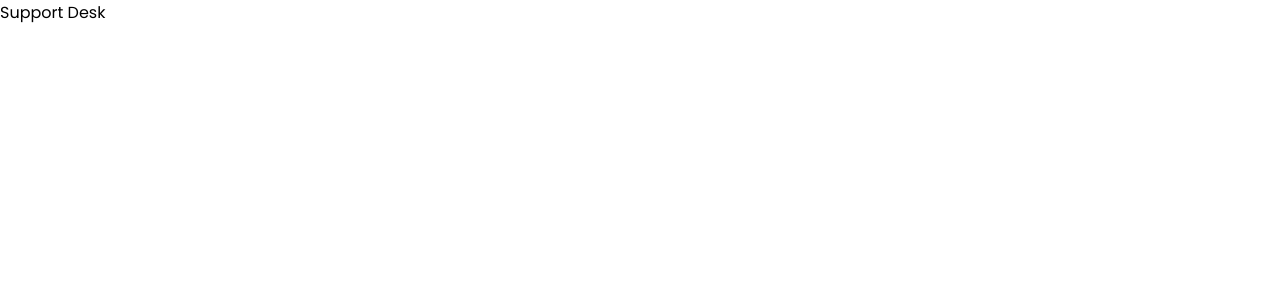
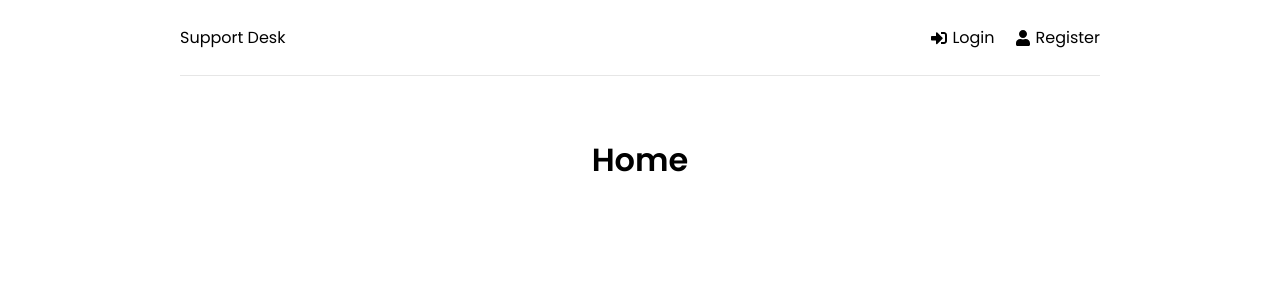
Before and after one commit to bethsutton/support-desk, a React (Create React App) app in the folder frontend/: page / in a window 1280 px wide. Shown: the top 300 px of the page. Built offline with nearby package versions, Linux system fonts and the light colour scheme.

Commit message:
added header

```diff
--- a/frontend/src/App.js
+++ b/frontend/src/App.js
@@ -1,7 +1,29 @@
 import React from 'react';
+import { BrowserRouter as Router, Routes, Route } from 'react-router-dom';
+
+// Pages
+import Home from './pages/Home';
+import Login from './pages/Login';
+import Register from './pages/Register';
+
+// Components
+import Header from './components/Header';
 
 function App() {
-  return <div>Support Desk</div>;
+  return (
+    <>
+      <Router>
+        <div className="container">
+          <Header />
+          <Routes>
+            <Route path="/" element={<Home />} />
+            <Route path="/login" element={<Login />} />
+            <Route path="/register" element={<Register />} />
+          </Routes>
+        </div>
+      </Router>
+    </>
+  );
 }
 
 export default App;
--- /dev/null
+++ b/frontend/src/components/Header.jsx
@@ -0,0 +1,27 @@
+import React from 'react';
+import { FaSignInAlt, FaSignOutAlt, FaUser } from 'react-icons/fa';
+import { Link } from 'react-router-dom';
+
+function Header() {
+  return (
+    <header className="header">
+      <div className="logo">
+        <Link to="/">Support Desk</Link>
+      </div>
+      <ul>
+        <li>
+          <Link to="/login">
+            <FaSignInAlt /> Login
+          </Link>
+        </li>
+        <li>
+          <Link to="/register">
+            <FaUser /> Register
+          </Link>
+        </li>
+      </ul>
+    </header>
+  );
+}
+
+export default Header;
--- /dev/null
+++ b/frontend/src/pages/Home.jsx
@@ -0,0 +1,11 @@
+import React from 'react';
+
+function Home() {
+  return (
+    <div>
+      <h1>Home</h1>
+    </div>
+  );
+}
+
+export default Home;
--- /dev/null
+++ b/frontend/src/pages/Login.jsx
@@ -0,0 +1,11 @@
+import React from 'react';
+
+function Login() {
+  return (
+    <div>
+      <h1>Login</h1>
+    </div>
+  );
+}
+
+export default Login;
--- /dev/null
+++ b/frontend/src/pages/Register.jsx
@@ -0,0 +1,11 @@
+import React from 'react';
+
+function Register() {
+  return (
+    <div>
+      <h1>Register</h1>
+    </div>
+  );
+}
+
+export default Register;
```
